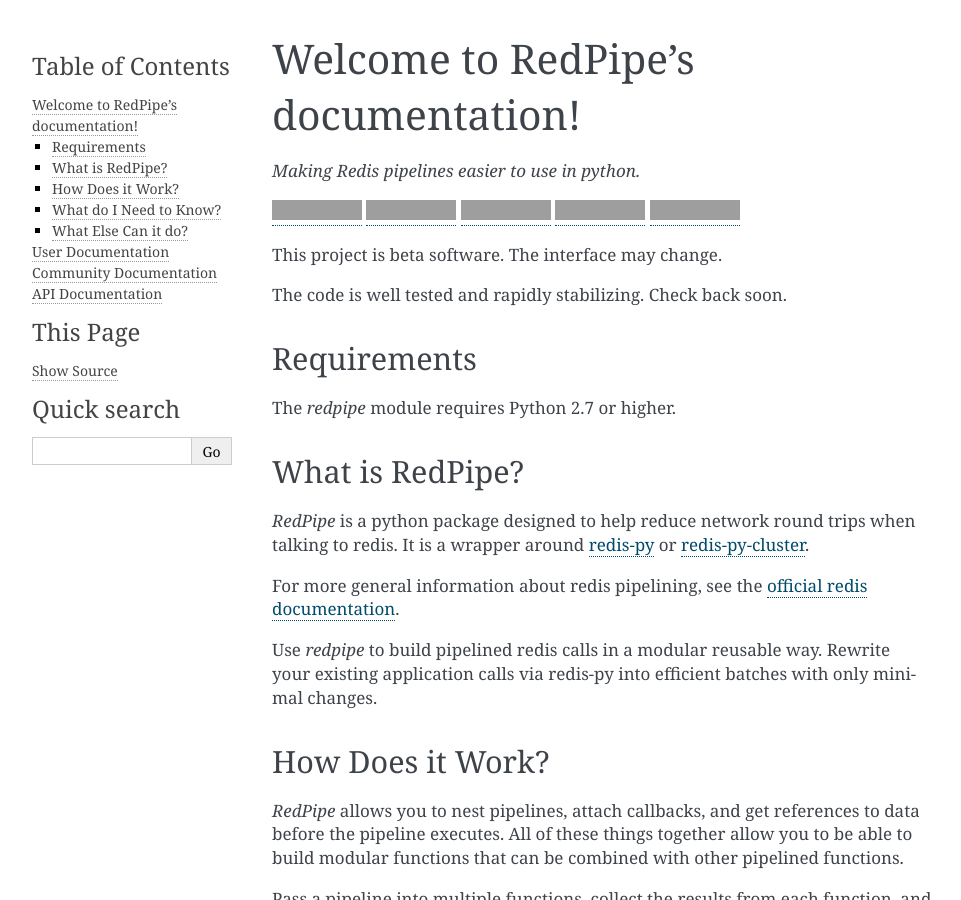
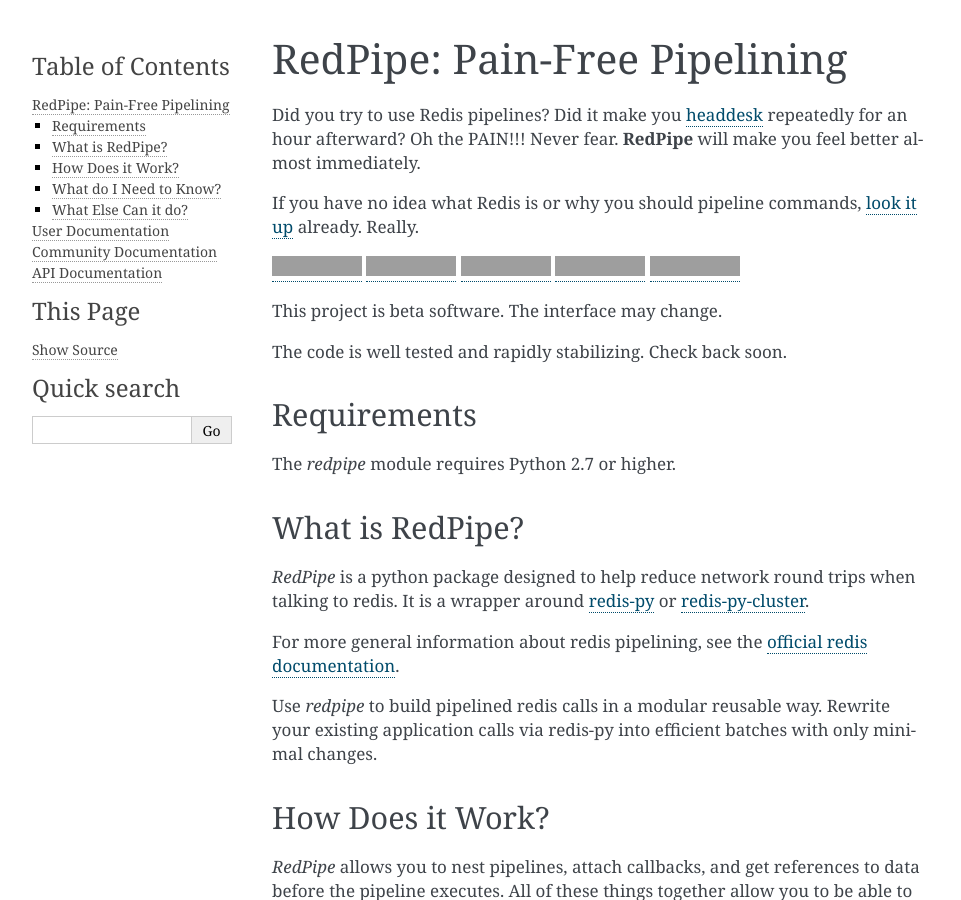
Before and after one commit to 72squared/redpipe, a Sphinx documentation site: the page built from docs/index.rst, in a window 1280 px wide and 900 px high, cut to the strip 0-900 px from the top of the window. Shown: the whole strip, without its empty margins (148-1109 px from the left). Built offline with Sphinx 7.4.7, drawn with Linux system fonts in a browser that asks for light colours; pages that are not in the unit, such as notebooks, are missing from menus; the version number could not be read and is left out; grey boxes are pictures that could not be loaded.

Commit message:
improve summary of project

```diff
--- a/docs/index.rst
+++ b/docs/index.rst
@@ -3,9 +3,17 @@
    You can adapt this file completely to your liking, but it should at least
    contain the root `toctree` directive.
 
-Welcome to RedPipe's documentation!
-===================================
-*Making Redis pipelines easier to use in python.*
+RedPipe: Pain-Free Pipelining
+=============================
+Did you try to use Redis pipelines?
+Did it make you `headdesk <http://www.urbandictionary.com/headdesk>`_ repeatedly for an hour afterward?
+Oh the PAIN!!!
+Never fear.
+**RedPipe** will make you feel better almost immediately.
+
+If you have no idea what Redis is or why you should pipeline commands, `look it up <https://redis.io/topics/pipelining>`_ already.
+Really.
+
 
 |BuildStatus| |CoverageStatus| |Version| |Python| |Docs|
 
```
